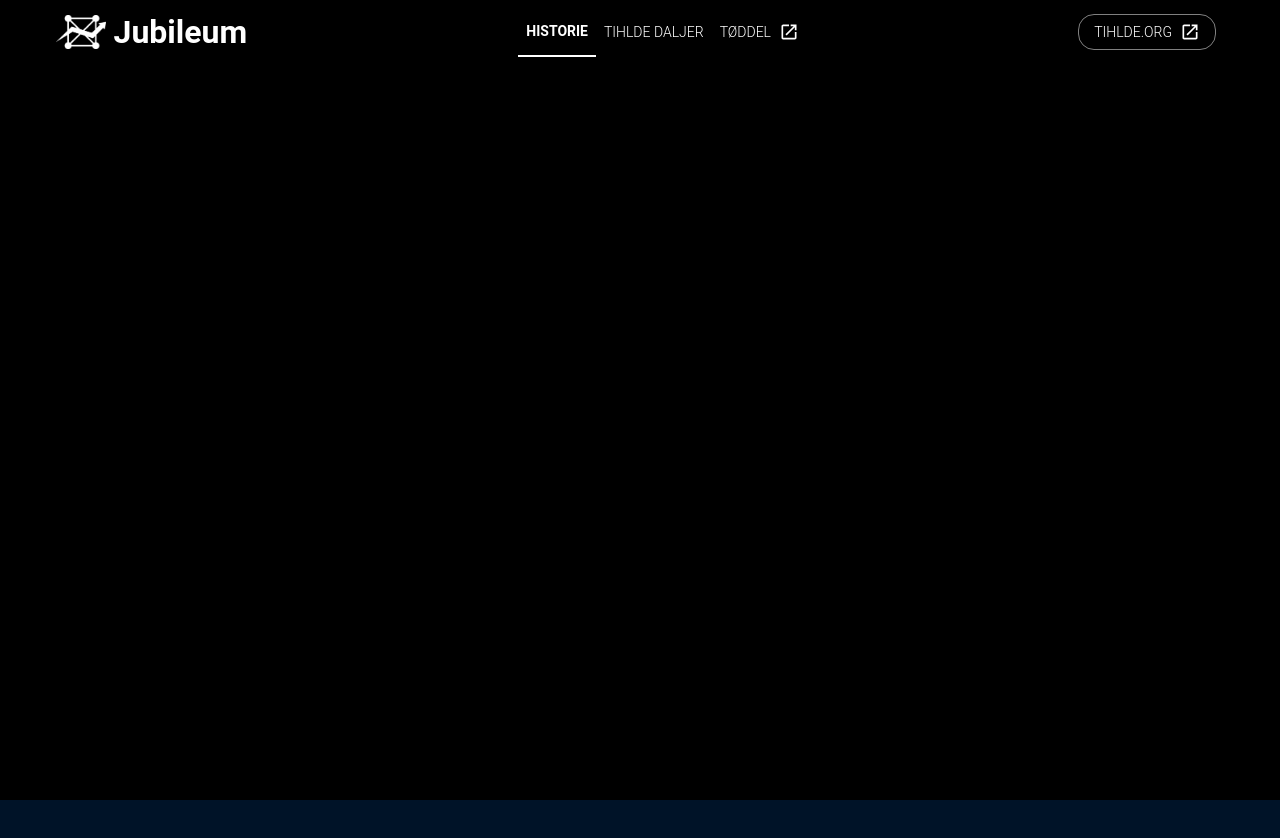
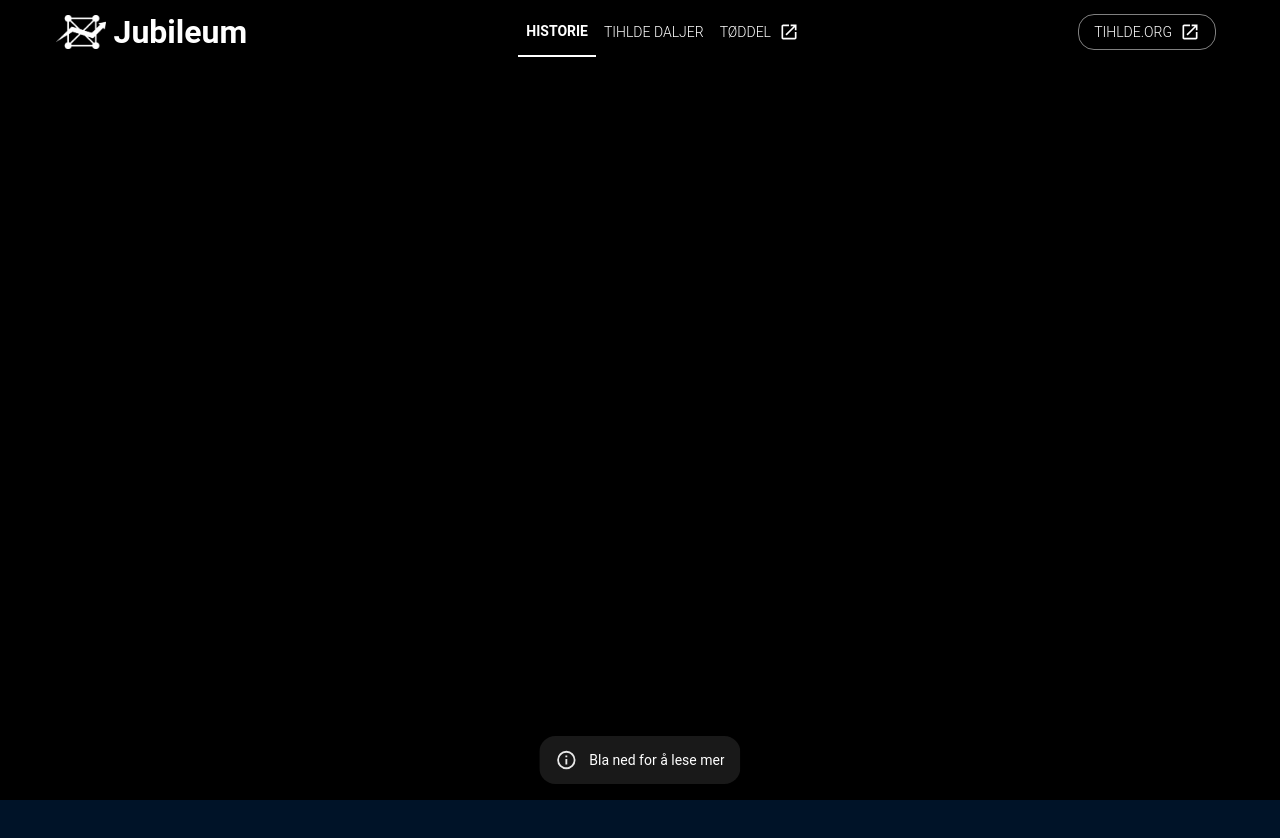
Before and after one commit to TIHLDE/jubileum, a Next.js app: page /historie in a window 1280 px wide. Shown: the top 838 px of the page. Built offline with nearby package versions, Linux system fonts and the light colour scheme.

Commit message:
Added information box at the bottom of page

```diff
--- a/components/ScrollyTelling/ScrollyTeller.module.css
+++ b/components/ScrollyTelling/ScrollyTeller.module.css
@@ -33,3 +33,10 @@
     height: 1000vh;
     width: 100vw;
 }
+
+.alert {
+    position: absolute;
+    bottom: 1rem;
+    left: 50%;
+    transform: translate(-50%);
+}
--- a/components/ScrollyTelling/ScrollyTeller.tsx
+++ b/components/ScrollyTelling/ScrollyTeller.tsx
@@ -1,4 +1,4 @@
-import { Chip, Paper } from '@mui/material';
+import { Alert, Chip, Paper } from '@mui/material';
 import CutoutText from '../CutoutText/CutoutText';
 import { Logo } from '../TihldeLogo/TihldeLogo';
 import styles from './ScrollyTeller.module.css';
@@ -99,6 +99,9 @@ export const ScrollyTeller = ({ ...props }) => {
             oppsummere.
           </CutoutText>
         </div>
+        <Alert severity='info' className={styles.alert}>
+          Bla ned for å lese mer
+        </Alert>
       </div>
       <div className={styles.bodyFiller}></div>
     </>
```
